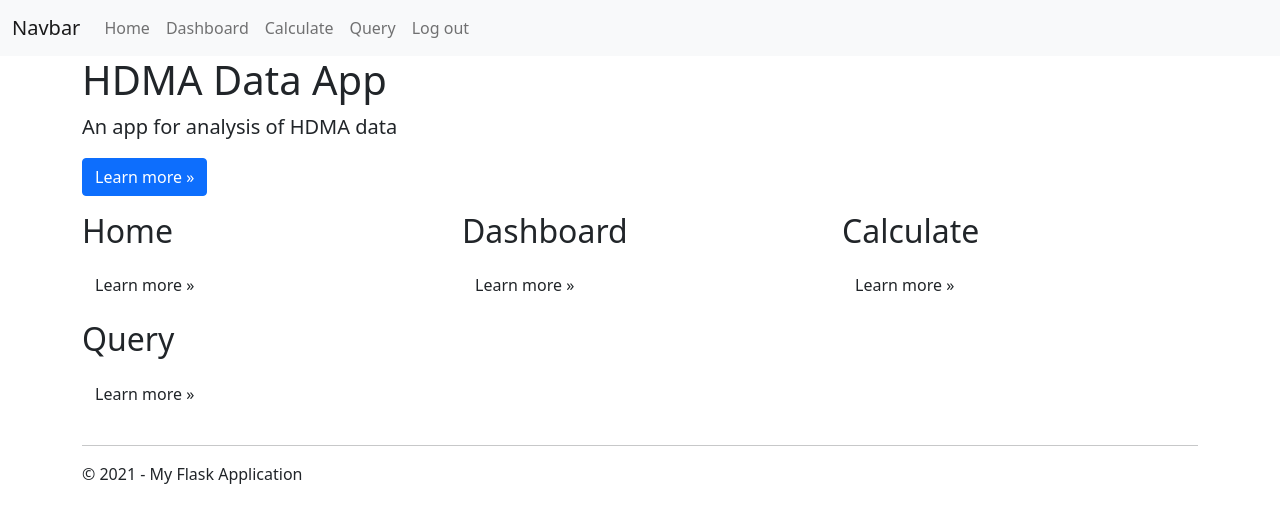
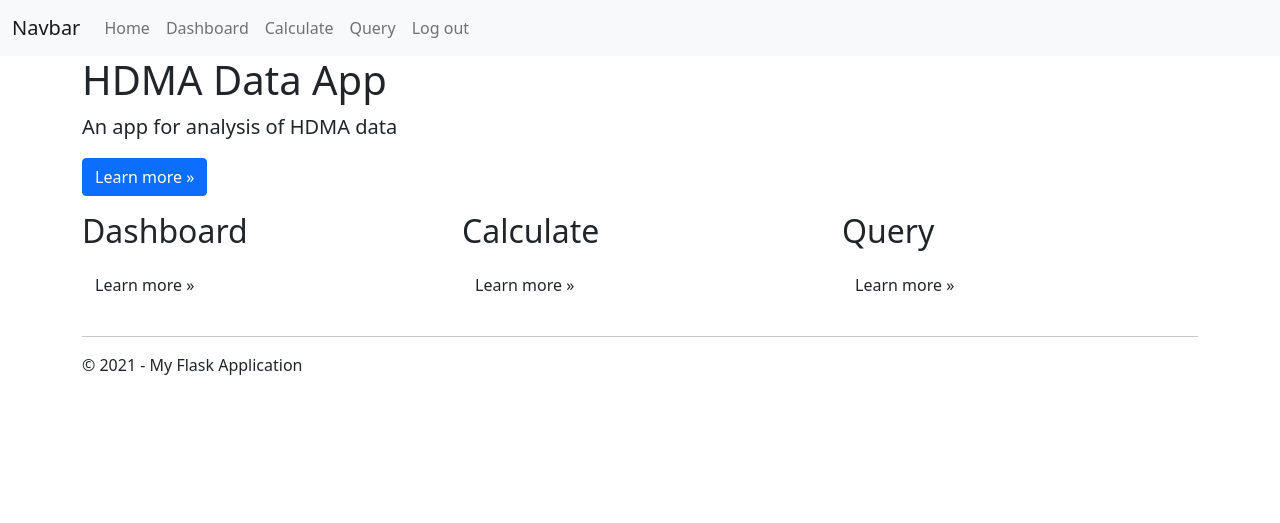
Before and after one commit to t-max-7/hmda-data-app, a Flask app: page /home in a window 1280 px wide. Shown: the top 523 px of the page. Run offline with Flask 2, Linux system fonts and the light colour scheme; the visitor is signed in with stand-in values (Sample User, id 1); parts of the project's set-up code (start-up, migrations or seed data) failed here and were passed over; some libraries are stand-ins or nearby versions.

Commit message:
Edit home page

```diff
--- a/hmda_data_app/templates/index.html
+++ b/hmda_data_app/templates/index.html
@@ -5,16 +5,10 @@
 <div class="jumbotron">
     <h1>HDMA Data App</h1>
     <p class="lead">An app for analysis of HDMA data</p>
-    <p><a href="https://www.consumerfinance.gov/data-research/hmda/" class="btn btn-primary btn-large">Learn more &raquo;</a></p>
+    <p><a href="https://www.consumerfinance.gov/data-research/hmda/" target="_blank" class="btn btn-primary btn-large">Learn more &raquo;</a></p>
 </div>
 
 <div class="row">
-    <div class="col-md-4">
-        <h2>Home</h2>
-        <p>
-        </p>
-        <p><a class="btn btn-default" href="{{ url_for("home") }}">Learn more &raquo;</a></p>
-    </div>
     <div class="col-md-4">
         <h2>Dashboard</h2>
         <p>
```
